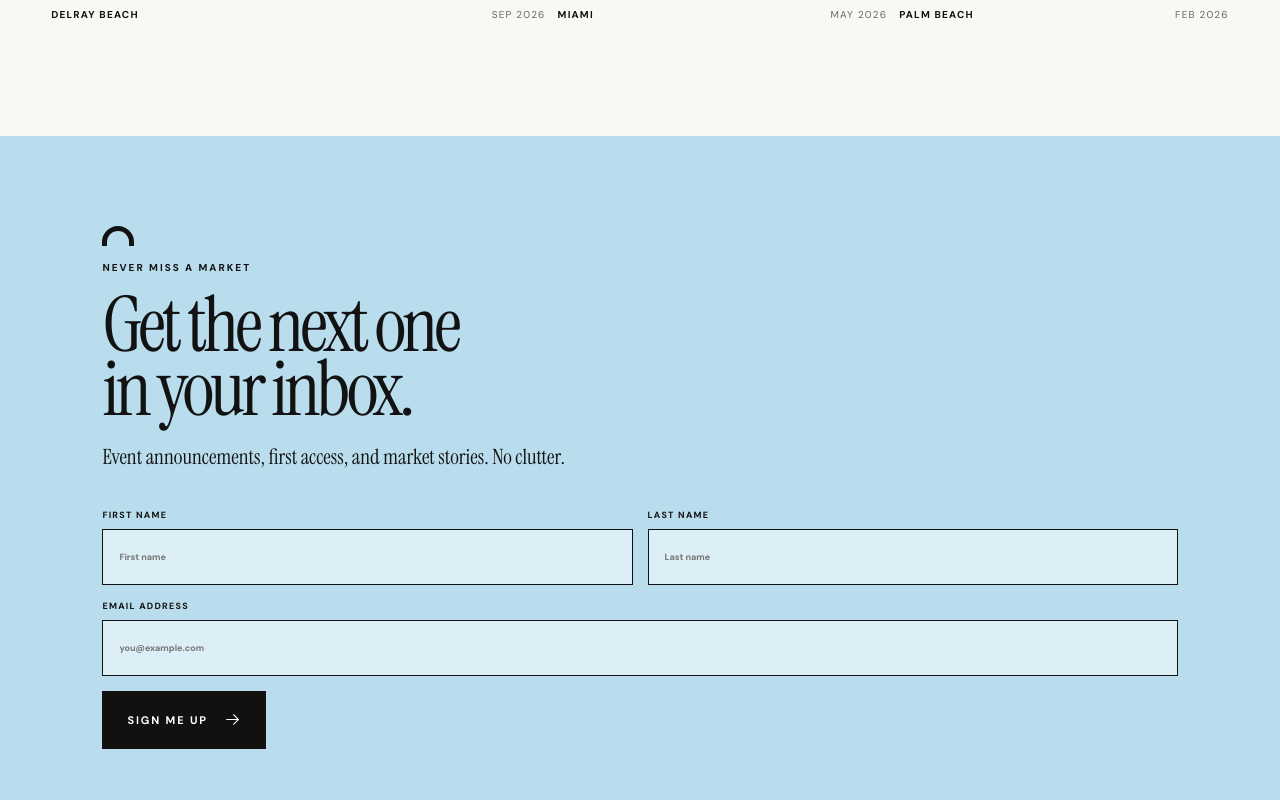
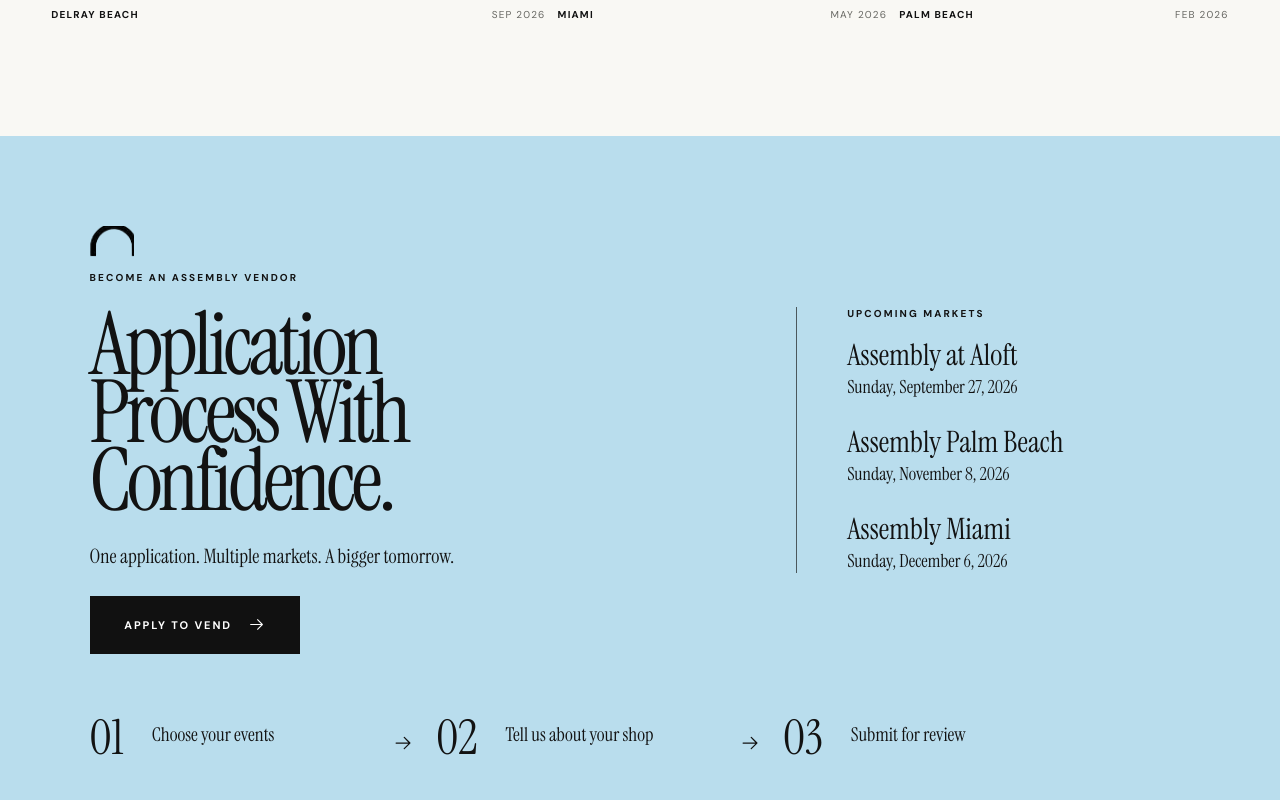
Before and after one commit to simplyrylo413/Assemblyvintage, a React (Vite) app: page / in a window 1280 px wide. Shown: the part 1880-2680 px from the top of the page. Built offline with nearby package versions, Linux system fonts and the light colour scheme.

Commit message:
Remove duplicate newsletter section

```diff
--- a/src/App.jsx
+++ b/src/App.jsx
@@ -283,7 +283,6 @@ export function App() {
   const [menuOpen, setMenuOpen] = useState(false)
   const [registerOpen, setRegisterOpen] = useState(false)
   const [registered, setRegistered] = useState(false)
-  const [subscribed, setSubscribed] = useState(false)
   const [vendorApplicationOpen, setVendorApplicationOpen] = useState(false)
   const [faqAudience, setFaqAudience] = useState('shopper')
   const [openFaq, setOpenFaq] = useState(0)
@@ -422,19 +421,6 @@ export function App() {
             ))}
           </section>
 
-          <section className="actions" data-reveal>
-            <div className="newsletter">
-              <span className="mini-arch" aria-hidden="true" /><p className="eyebrow">NEVER MISS A MARKET</p><h2>Get the next one<br />in your inbox.</h2><p>Event announcements, first access, and market stories. No clutter.</p>
-              {subscribed ? <div className="success-message"><Check size={23} weight="bold" /> You’re on the list. See you at the market.</div> : (
-                <form onSubmit={(event) => { event.preventDefault(); setSubscribed(true) }}>
-                  <label>First name<input name="firstName" autoComplete="given-name" placeholder="First name" required /></label>
-                  <label>Last name<input name="lastName" autoComplete="family-name" placeholder="Last name" required /></label>
-                  <label className="email-field">Email address<input type="email" name="email" autoComplete="email" placeholder="you@example.com" required /></label>
-                  <button className="primary-button" type="submit">SIGN ME UP <ArrowRight size={17} /></button>
-                </form>
-              )}
-            </div>
-          </section>
           <section className="vendor-opportunity" id="vendor" data-reveal>
             <div className="vendor-opportunity__main">
               <div className="vendor-opportunity__intro">
```
